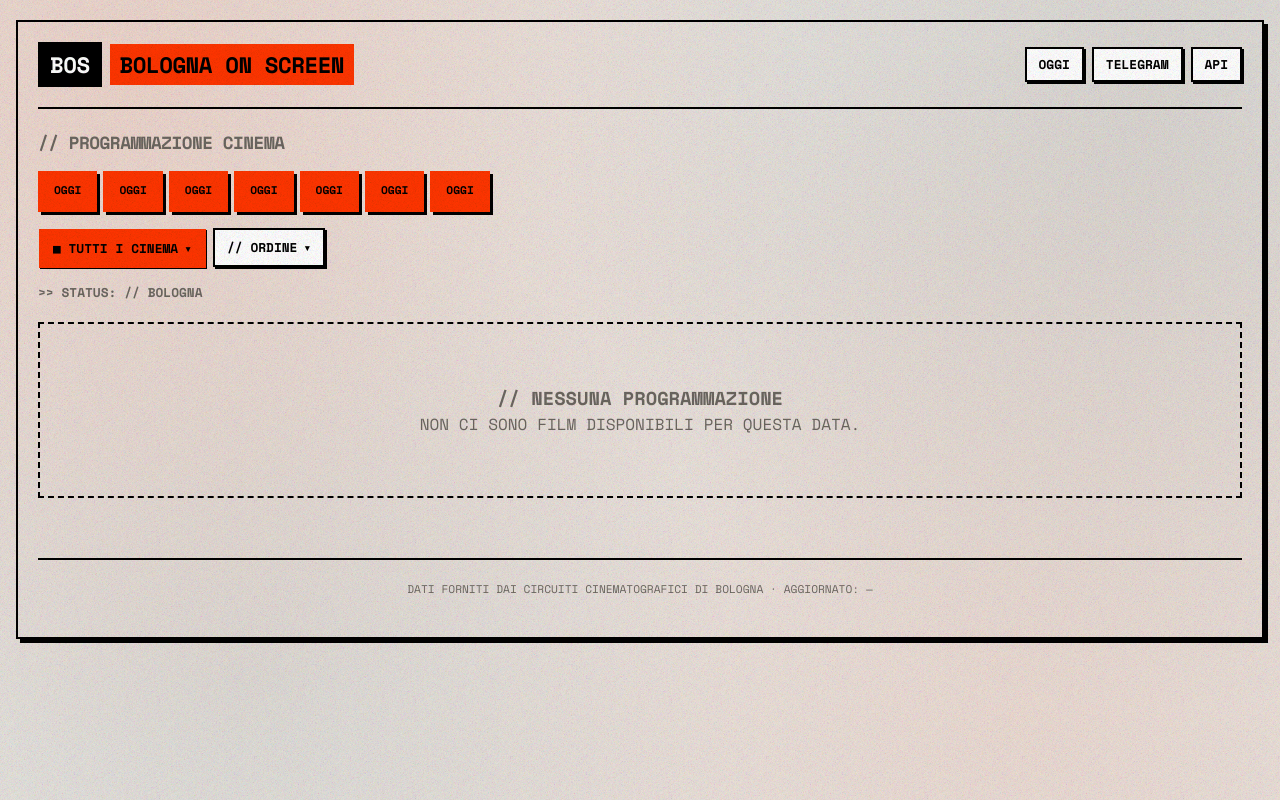
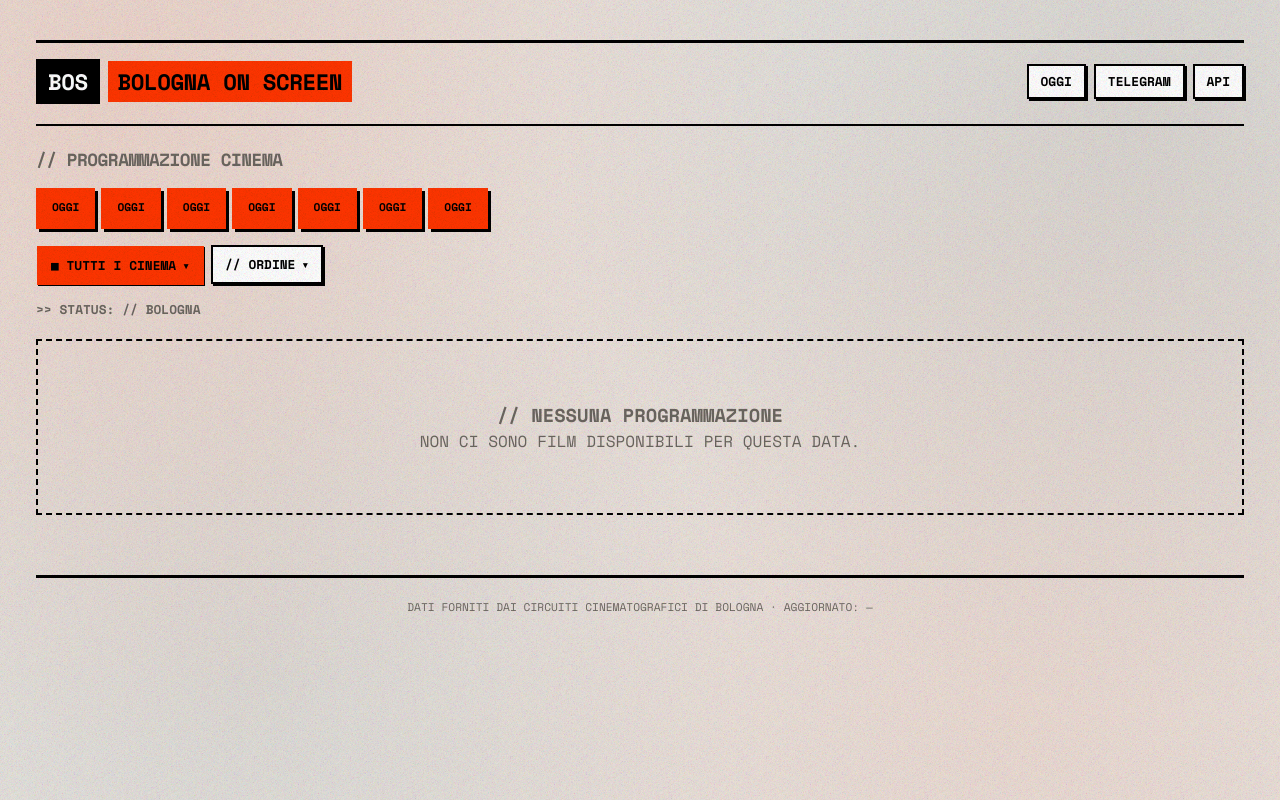
Before and after one commit to Priestomm/bologna-cinema-scraper, a FastAPI app: template bot/templates/schedule.html in a window 1280 px wide. Run offline with FastAPI, Linux system fonts and the light colour scheme; the template is opened without the code that fills it, so the values that code supplies are empty; parts of the project's set-up code (start-up, migrations or seed data) failed here and were passed over.

Commit message:
feat: struttura testata di giornale — container trasparente, bordi header/footer spessi

```diff
--- a/bot/templates/schedule.html
+++ b/bot/templates/schedule.html
@@ -75,8 +75,7 @@ body::after {
   position: relative;
   z-index: 2;
   padding: 20px;
-  border: 2px solid var(--border-hard);
-  box-shadow: 4px 4px 0px #000;
+  background: transparent;
 }
 
 /* === HEADER === */
@@ -84,7 +83,9 @@ body::after {
   display: flex;
   justify-content: space-between;
   align-items: center;
+  padding-top: 16px;
   padding-bottom: 20px;
+  border-top: 3px solid #000;
   border-bottom: 2px solid var(--border-hard);
   margin-bottom: 20px;
   flex-wrap: wrap;
@@ -460,7 +461,7 @@ body::after {
 }
 
 .footer {
-  border-top: 2px solid var(--border-hard);
+  border-top: 3px solid #000;
   padding: 20px 0;
   text-align: center;
   font-size: 0.7rem;
```
